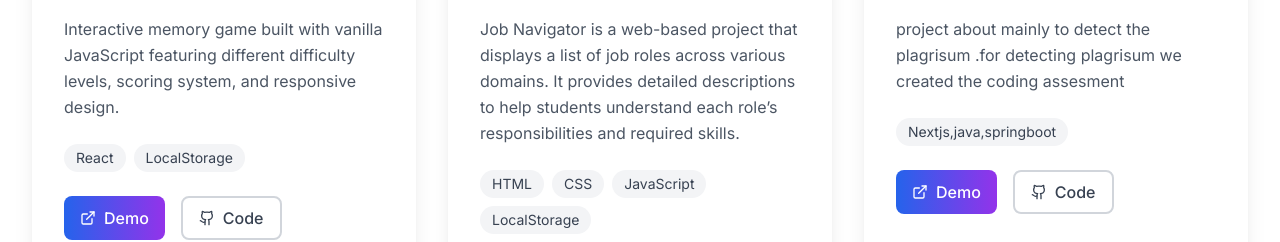
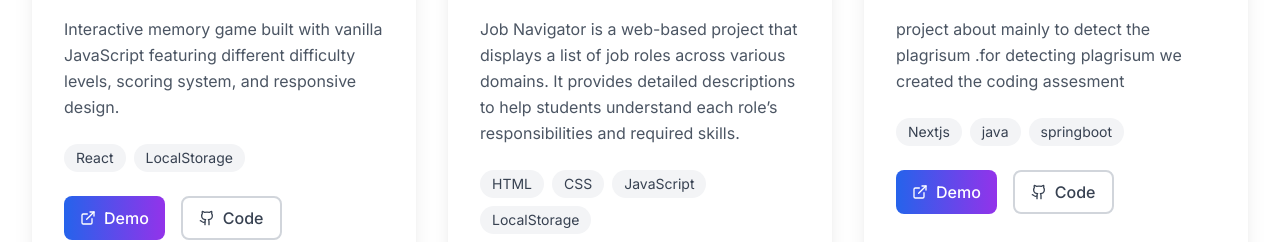
Before and after one commit to Sudheer-18/Myprotifolio, a React (Vite) app: page / in a window 1280 px wide. Shown: the part 4162-4404 px from the top of the page. Built offline with nearby package versions, Linux system fonts and the light colour scheme.

Commit message:
project added

```diff
--- a/src/components/Projects.tsx
+++ b/src/components/Projects.tsx
@@ -67,7 +67,7 @@ const Projects: React.FC = () => {
       title : "coding assesment",
       description: 'project about mainly to detect the plagrisum .for detecting plagrisum we created the coding assesment',
       icon : Code,
-      tech : ['Nextjs,java,springboot'],
+      tech : ['Nextjs','java','springboot'],
       demoLink : 'https://plagarism-check.vercel.app/',
       githubLink : 'https://github.com/Sudheer-18/Plagarism-Check',
       gradient: 'from-purple-500 to-indigo-600',
```
